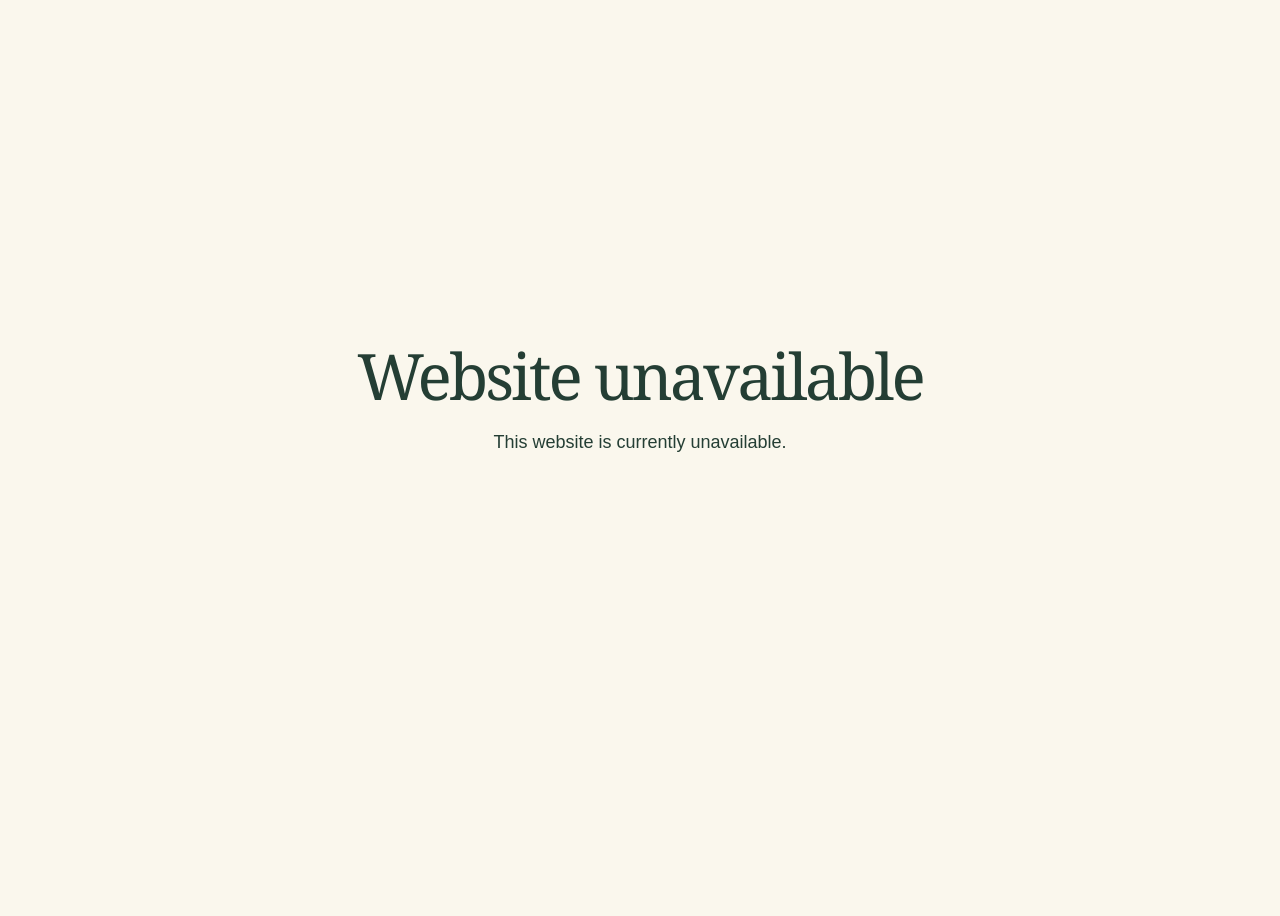
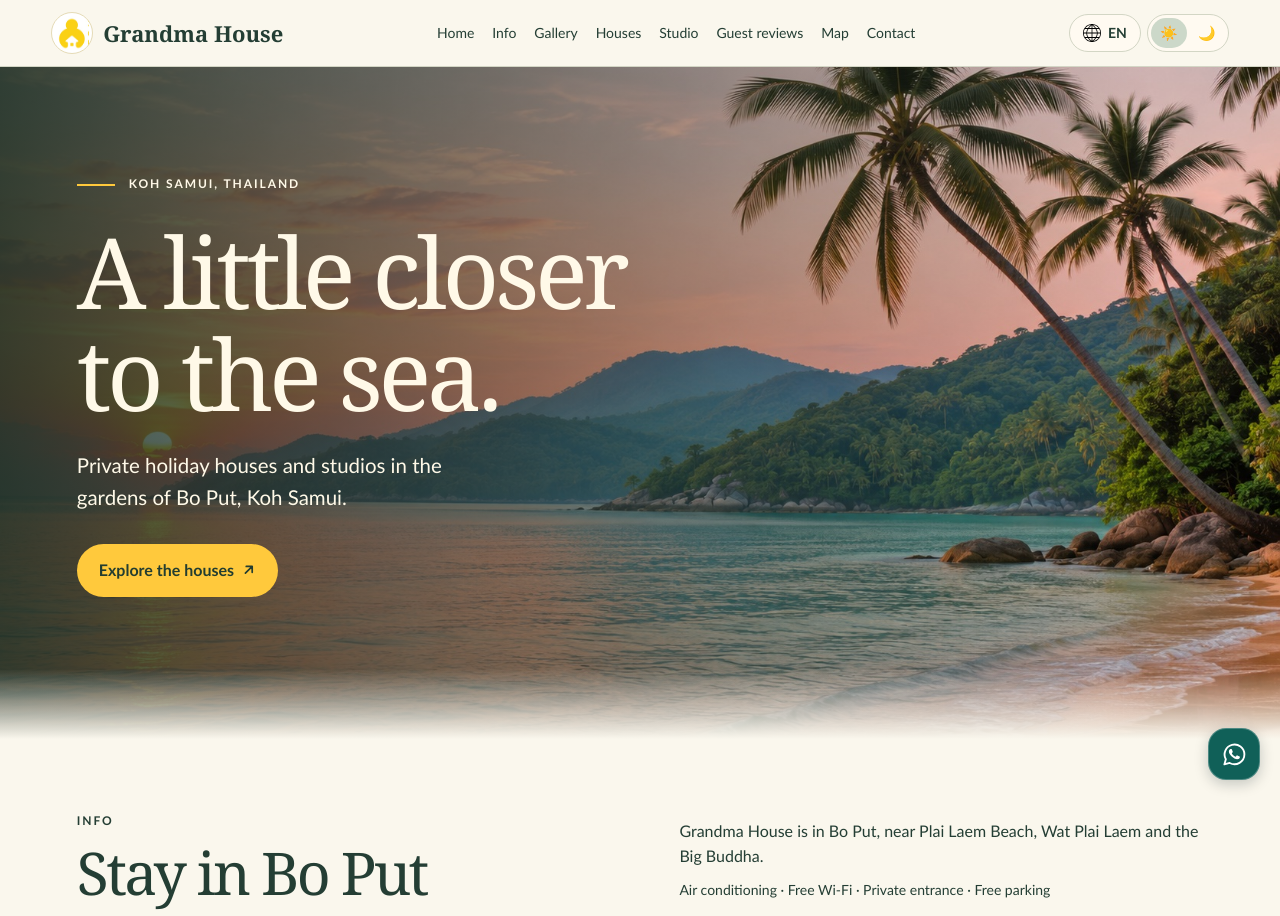
Before and after one commit to samui-grandma-house/samui-grandma-house.github.io, a plain HTML site: page index.html in a window 1280 px wide. Shown: the top 916 px of the page. Before the commit the page ends 800 px from the top, so only its background shows below. Drawn offline with Linux system fonts and the light colour scheme.

Commit message:
Remove availability and booking-related content

```diff
--- a/index.html
+++ b/index.html
@@ -1,6 +1,6 @@
 <!doctype html>
 <!-- Set data-site-offline to "true" to show the unavailable page; "false" restores the website. -->
-<html lang="en" data-site-offline="true"><head><meta charset="utf-8"><meta name="viewport" content="width=device-width, initial-scale=1"><title>Samui Grandma House · Holiday rentals in Koh Samui</title><meta name="description" content="Explore private holiday houses and studios in Bo Put, Koh Samui. See the gardens and rooms, find directions and check availability directly with Grandma House."><link rel="icon" href="img/grandma-mark.jpg"><link rel="stylesheet" href="css/styles.css?v=visibility-2"><script defer src="js/locales.js"></script><script defer src="js/script.js?v=visibility-2"></script>
+<html lang="en" data-site-offline="false"><head><meta charset="utf-8"><meta name="viewport" content="width=device-width, initial-scale=1"><title>Samui Grandma House · Houses and studios in Koh Samui</title><meta name="description" content="Discover the houses, studios and gardens of Samui Grandma House in Bo Put, Koh Samui. View photos, location and contact information."><link rel="icon" href="img/grandma-mark.jpg"><link rel="stylesheet" href="css/styles.css?v=visibility-2"><script defer src="js/locales.js"></script><script defer src="js/script.js?v=visibility-2"></script>
 <!-- Keep visibility rules with the setting so cached external assets cannot expose the site. -->
 <style>
 #site-unavailable { display: none; }
@@ -20,10 +20,10 @@ html[data-site-offline='true'] #site-unavailable {
 <body><section id="site-unavailable" aria-labelledby="unavailable-title"><div><h1 id="unavailable-title">Website unavailable</h1><p>This website is currently unavailable.</p></div></section><header><a href="#home" class="brand"><span class="badge"></span>Grandma House</a><nav id="navigation"></nav><div class="controls"><label class="language-pill"><img src="img/globe.svg" alt=""><span id="language-code">EN</span><select id="language" aria-label="Language"><option value="en">🇬🇧 English</option><option value="th">🇹🇭 ไทย</option><option value="ru">🇷🇺 Русский</option><option value="fr">🇫🇷 Français</option><option value="de">🇩🇪 Deutsch</option></select></label>
 <div id="theme" role="group" aria-label="Switch light or dark mode"><button type="button" data-mode="light"><span aria-hidden="true">☀️</span> <span data-i18n="light">Light</span></button><button type="button" data-mode="dark"><span aria-hidden="true">🌙</span> <span data-i18n="dark">Dark</span></button></div><button id="menu" aria-controls="navigation" aria-expanded="false" aria-label="Menu"><span class="menu-icon" aria-hidden="true"></span></button></div></header>
 <main><section id="home"><div class="hero-inner"><div class="eyebrow"><span class="line"></span><span data-i18n="place">Koh Samui, Thailand</span></div><h1 data-i18n="hero">A little closer to the sea.</h1><p data-i18n="intro"></p><a class="pill" href="#houses"><span data-i18n="explore"></span><svg class="link-arrow" aria-hidden="true" viewBox="0 0 16 16"><path d="M4 12l8-8M5 4h7v7"/></svg></a></div></section>
-<div class="paper"><section class="wrap intro" id="info"><div><small data-i18n="info"></small><h2 data-i18n="about"></h2></div><div><p data-i18n="aboutText"></p><p class="facts" data-i18n="amenities"></p><p class="facts" data-i18n="times"></p></div></section>
+<div class="paper"><section class="wrap intro" id="info"><div><small data-i18n="info"></small><h2 data-i18n="about"></h2></div><div><p data-i18n="aboutText"></p><p class="facts" data-i18n="amenities"></p></div></section>
 <section id="gallery" class="wrap"><h2 data-i18n="gallery"></h2><div class="photos"></div></section></div>
-<div class="coast"><div class="wrap stays"><article id="houses"><img loading="lazy" src="img/garden-house.jpg" data-alt="garden"><div><h2 data-i18n="houses"></h2><p data-i18n="housesText"></p><a class="action" href="https://wa.me/66899094163"><span data-i18n="enquire"></span><svg class="link-arrow" aria-hidden="true" viewBox="0 0 16 16"><path d="M4 12l8-8M5 4h7v7"/></svg></a></div></article><article id="studio"><img loading="lazy" src="img/studio-living.jpg" data-alt="studio"><div><h2 data-i18n="studio"></h2><p data-i18n="studioText"></p><a class="action" href="https://wa.me/66899094163"><span data-i18n="enquire"></span><svg class="link-arrow" aria-hidden="true" viewBox="0 0 16 16"><path d="M4 12l8-8M5 4h7v7"/></svg></a></div></article></div></div>
+<div class="coast"><div class="wrap stays"><article id="houses"><img loading="lazy" src="img/garden-house.jpg" data-alt="garden"><div><h2 data-i18n="houses"></h2><p data-i18n="housesText"></p></div></article><article id="studio"><img loading="lazy" src="img/studio-living.jpg" data-alt="studio"><div><h2 data-i18n="studio"></h2><p data-i18n="studioText"></p></div></article></div></div>
 <section id="reviews" class="wrap"><h2 data-i18n="reviews"></h2><div class="quotes"><blockquote><small>★★★★★ · Google</small><p lang="en">“Place, location, houses are perfect!”</p></blockquote><blockquote><small>★★★★★ · Google</small><p lang="en">“Nice and so friendly host”</p></blockquote></div><a class="action" href="https://www.google.com/maps?cid=13225773962671972140"><span data-i18n="allReviews"></span><svg class="link-arrow" aria-hidden="true" viewBox="0 0 16 16"><path d="M4 12l8-8M5 4h7v7"/></svg></a></section>
 <div class="evening"><section id="map" class="wrap"><h2 data-i18n="map"></h2><div class="map-frame"><iframe title="Samui Grandma House · Google Maps" src="https://www.google.com/maps?q=Samui+Grandma+House+71%2F31+Bo+Put+Koh+Samui&amp;output=embed" loading="lazy"></iframe></div><a class="action" href="https://www.google.com/maps?cid=13225773962671972140"><span data-i18n="directions"></span><svg class="link-arrow" aria-hidden="true" viewBox="0 0 16 16"><path d="M4 12l8-8M5 4h7v7"/></svg></a></section>
-<section id="contacts" class="wrap contact"><div><img class="full-logo" src="img/grandma-logo.jpg" alt="Samui Grandma House"><h2 data-i18n="contacts"></h2></div><div class="contact-card"><a href="https://www.google.com/maps?cid=13225773962671972140"><img src="img/location.svg" alt="">71/31 Bo Put, Koh Samui, Surat Thani 84320</a><a href="tel:+66899094163"><img src="img/phone.svg" alt="">+66 89 909 4163</a><a href="mailto:samuigrandmahouse@gmail.com"><img src="img/email.svg" alt="">samuigrandmahouse@gmail.com</a><div><a href="https://www.facebook.com/samuigrandmahouse/">Facebook<svg class="link-arrow" aria-hidden="true" viewBox="0 0 16 16"><path d="M4 12l8-8M5 4h7v7"/></svg></a>　<a href="https://www.agoda.com/samui-grandma-house/hotel/koh-samui-th.html">Agoda<svg class="link-arrow" aria-hidden="true" viewBox="0 0 16 16"><path d="M4 12l8-8M5 4h7v7"/></svg></a></div></div></section></div></main>
+<section id="contacts" class="wrap contact"><div><img class="full-logo" src="img/grandma-logo.jpg" alt="Samui Grandma House"><h2 data-i18n="contacts"></h2></div><div class="contact-card"><a href="https://www.google.com/maps?cid=13225773962671972140"><img src="img/location.svg" alt="">71/31 Bo Put, Koh Samui, Surat Thani 84320</a><a href="tel:+66899094163"><img src="img/phone.svg" alt="">+66 89 909 4163</a><a href="mailto:samuigrandmahouse@gmail.com"><img src="img/email.svg" alt="">samuigrandmahouse@gmail.com</a><div><a href="https://www.facebook.com/samuigrandmahouse/">Facebook<svg class="link-arrow" aria-hidden="true" viewBox="0 0 16 16"><path d="M4 12l8-8M5 4h7v7"/></svg></a></div></div></section></div></main>
 <a class="whatsapp-float" aria-label="WhatsApp" href="https://wa.me/66899094163"><svg class="whatsapp-icon" viewBox="0 0 24 24" aria-hidden="true"><path fill="none" stroke="currentColor" stroke-width="1.65" stroke-linejoin="round" d="M20.8 11.8a8.8 8.8 0 0 1-13.1 7.7L3 20.8l1.3-4.6a8.8 8.8 0 1 1 16.5-4.4Z"/><path fill="currentColor" d="M8.5 7.1c-.5 0-1.5.8-1.5 2.2 0 2.6 4.3 6.9 7.5 6.9 1.3 0 2.2-.9 2.3-1.8 0-.3 0-.5-.3-.6l-2-1c-.3-.1-.5 0-.7.3l-.7.9c-1.3-.5-2.8-1.7-3.5-3l.7-.9c.2-.2.2-.5.1-.8l-.8-1.9c-.2-.4-.6-.3-1.1-.3Z"/></svg></a><dialog><button class="dismiss" aria-label="Close">×</button><img alt=""><p></p></dialog></body></html>
--- a/js/locales.js
+++ b/js/locales.js
@@ -14,11 +14,9 @@ const locales = {
     hero: "A little closer to the sea.",
     intro: "Private holiday houses and studios in the gardens of Bo Put, Koh Samui.",
     explore: "Explore the houses",
-    enquire: "Check availability",
     about: "Stay in Bo Put",
     aboutText: "Grandma House is in Bo Put, near Plai Laem Beach, Wat Plai Laem and the Big Buddha.",
     amenities: "Air conditioning · Free Wi-Fi · Private entrance · Free parking",
-    times: "Check-in from 14:00 · Check-out by noon",
     housesText: "Our one- and two-bedroom holiday houses each have their own entrance.",
     studioText: "The studio brings the sleeping and sitting areas together in one room.",
     directions: "Get directions",
@@ -48,11 +46,9 @@ const locales = {
     hero: "ใกล้ทะเลขึ้นอีกนิด",
     intro: "บ้านพักส่วนตัวและห้องสตูดิโอท่ามกลางสวนในบ่อผุด บนเกาะสมุย",
     explore: "ชมบ้านพัก",
-    enquire: "สอบถามห้องว่าง",
     about: "พักผ่อนที่บ่อผุด",
     aboutText: "Grandma House ตั้งอยู่ในบ่อผุด ใกล้หาดปลายแหลม วัดปลายแหลม และวัดพระใหญ่",
     amenities: "เครื่องปรับอากาศ · Wi-Fi ฟรี · ทางเข้าส่วนตัว · ที่จอดรถฟรี",
-    times: "เช็กอินตั้งแต่ 14.00 น. · เช็กเอาต์ภายใน 12.00 น.",
     housesText: "บ้านพักมีทั้งแบบหนึ่งและสองห้องนอน แต่ละหลังมีทางเข้าส่วนตัว",
     studioText: "ห้องสตูดิโอมีทั้งมุมนอนและมุมนั่งเล่นภายในห้องเดียวกัน",
     directions: "ดูเส้นทาง",
@@ -82,11 +78,9 @@ const locales = {
     hero: "Чуть ближе к морю.",
     intro: "Отдельные дома и студии среди садов Бопхута на острове Самуи.",
     explore: "Посмотреть дома",
-    enquire: "Уточнить свободные даты",
     about: "Отдых в Бопхуте",
     aboutText: "Grandma House находится в Бопхуте, рядом с пляжем Плай Лаем, храмом Ват Плай Лаем и статуей Большого Будды.",
     amenities: "Кондиционер · Бесплатный Wi-Fi · Отдельный вход · Бесплатная парковка",
-    times: "Заезд с 14:00 · Выезд до 12:00",
     housesText: "В каждом доме одна или две спальни и отдельный вход.",
     studioText: "В студии спальное место и зона отдыха расположены в одной комнате.",
     directions: "Построить маршрут",
@@ -116,11 +110,9 @@ const locales = {
     hero: "Un peu plus près de la mer.",
     intro: "Maisons de vacances et studios indépendants dans les jardins de Bo Put, à Koh Samui.",
     explore: "Découvrir les maisons",
-    enquire: "Vérifier les disponibilités",
     about: "Séjourner à Bo Put",
     aboutText: "Grandma House se trouve à Bo Put, près de la plage de Plai Laem, du temple Wat Plai Laem et du Grand Bouddha.",
     amenities: "Climatisation · Wi-Fi gratuit · Entrée privée · Parking gratuit",
-    times: "Arrivée à partir de 14 h · Départ au plus tard à midi",
     housesText: "Nos maisons de vacances disposent d’une ou deux chambres et d’une entrée privée.",
     studioText: "Le studio réunit un espace nuit et un coin salon dans la même pièce.",
     directions: "Voir l’itinéraire",
@@ -150,11 +142,9 @@ const locales = {
     hero: "Ein Stück näher am Meer.",
     intro: "Private Ferienhäuser und Studios in den Gärten von Bo Put auf Koh Samui.",
     explore: "Häuser entdecken",
-    enquire: "Verfügbarkeit prüfen",
     about: "Urlaub in Bo Put",
     aboutText: "Grandma House liegt in Bo Put, nahe dem Strand von Plai Laem, dem Tempel Wat Plai Laem und dem Großen Buddha.",
     amenities: "Klimaanlage · Kostenloses WLAN · Eigener Eingang · Kostenlose Parkplätze",
-    times: "Anreise ab 14 Uhr · Abreise bis 12 Uhr",
     housesText: "Unsere Ferienhäuser haben ein oder zwei Schlafzimmer und jeweils einen eigenen Eingang.",
     studioText: "Im Studio befinden sich der Schlafbereich und die Sitzecke in einem Raum.",
     directions: "Route anzeigen",
```
